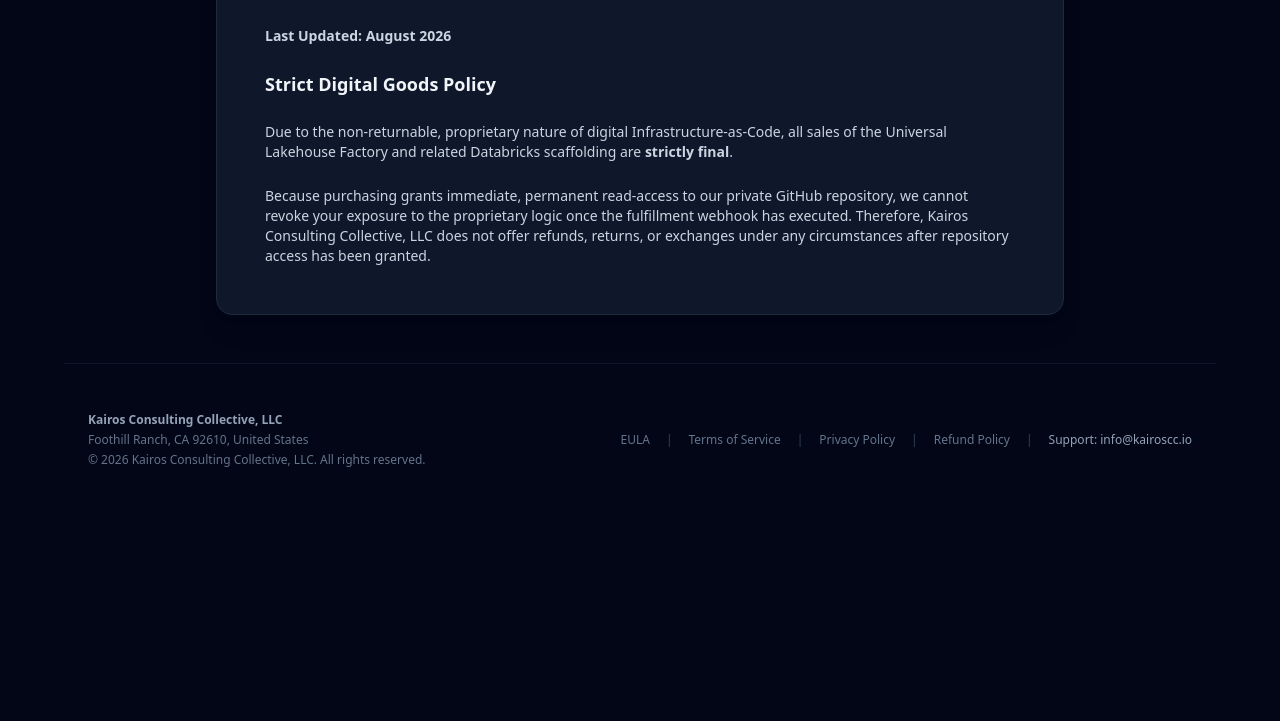
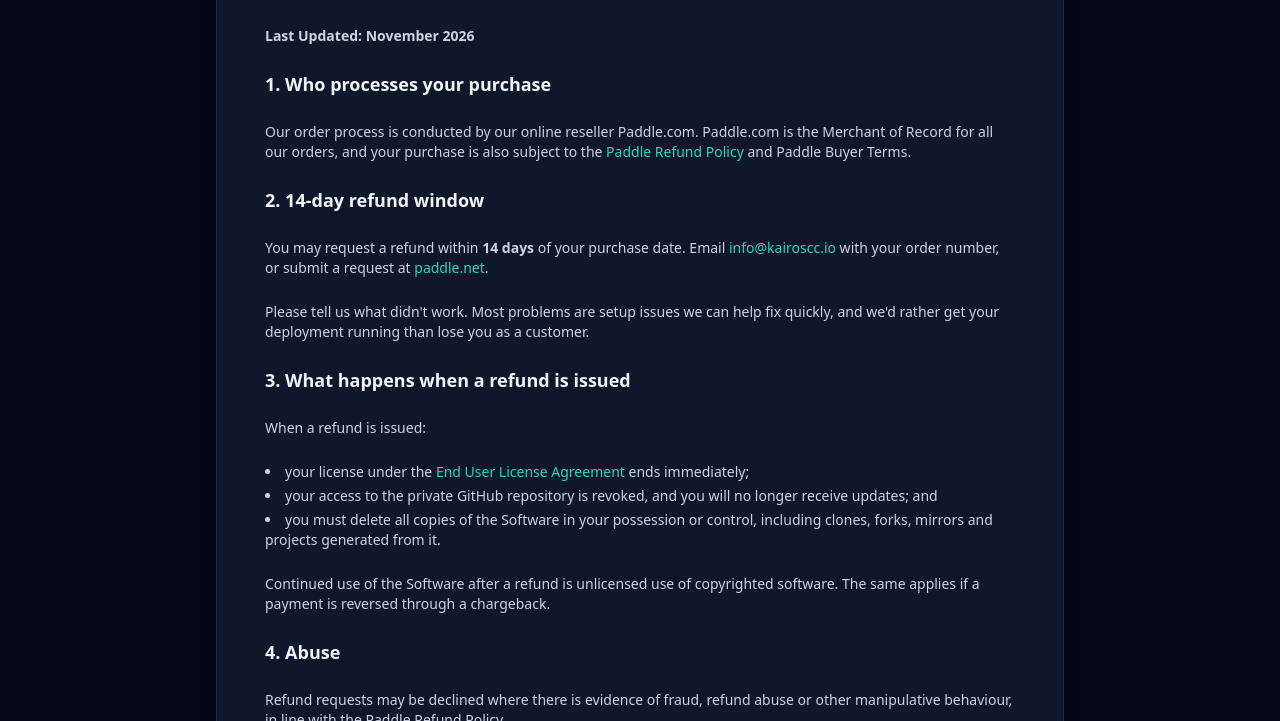
Before and after one commit to kairos-cc/datasystems-web, a plain HTML site: page legal/refund.html in a window 1280 px wide. Shown: the part 231-952 px from the top of the page. Before the commit the page ends 800 px from the top, so only its background shows below. Drawn offline with nearby package versions, Linux system fonts and the light colour scheme.

Commit message:
Refund policy: 14-day window with license termination; EULA termination on refund
- Refund policy: Paddle MoR disclosure, 14-day request window, license ends and
  repo access is revoked on refund or chargeback, delete-all-copies duty,
  abuse exclusion, statutory rights carve-out
- EULA s.6: automatic termination on refund/chargeback, destroy copies, survival
- FAQ: refund answer reflects the new policy

Co-Authored-By: Claude Opus 5.5 <noreply@anthropic.com>
Claude-Session: https://claude.ai/code/session_011qawD1kzyFJVzViLQBdrmH

```diff
--- a/legal/refund.html
+++ b/legal/refund.html
@@ -15,10 +15,29 @@
             <span class="text-xs font-bold uppercase tracking-widest text-teal-400">Compliance & Terms</span>
             <h1 class="text-4xl font-black mt-2 mb-8">Refund Policy</h1>
             <div class="prose prose-invert prose-slate max-w-none text-sm text-slate-300 space-y-6">
-                <p><strong>Last Updated: August 2026</strong></p>
-                <h3 class="text-lg font-bold text-slate-100 mt-6">Strict Digital Goods Policy</h3>
-                <p>Due to the non-returnable, proprietary nature of digital Infrastructure-as-Code, all sales of the Universal Lakehouse Factory and related Databricks scaffolding are <strong>strictly final</strong>.</p>
-                <p>Because purchasing grants immediate, permanent read-access to our private GitHub repository, we cannot revoke your exposure to the proprietary logic once the fulfillment webhook has executed. Therefore, Kairos Consulting Collective, LLC does not offer refunds, returns, or exchanges under any circumstances after repository access has been granted.</p>
+                <p><strong>Last Updated: November 2026</strong></p>
+
+                <h3 class="text-lg font-bold text-slate-100 mt-6">1. Who processes your purchase</h3>
+                <p>Our order process is conducted by our online reseller Paddle.com. Paddle.com is the Merchant of Record for all our orders, and your purchase is also subject to the <a href="https://www.paddle.com/legal/refund-policy" class="text-teal-400 hover:text-teal-300">Paddle Refund Policy</a> and Paddle Buyer Terms.</p>
+
+                <h3 class="text-lg font-bold text-slate-100 mt-6">2. 14-day refund window</h3>
+                <p>You may request a refund within <strong>14 days</strong> of your purchase date. Email <a href="mailto:info@kairoscc.io" class="text-teal-400 hover:text-teal-300">info@kairoscc.io</a> with your order number, or submit a request at <a href="https://paddle.net" class="text-teal-400 hover:text-teal-300">paddle.net</a>.</p>
+                <p>Please tell us what didn't work. Most problems are setup issues we can help fix quickly, and we'd rather get your deployment running than lose you as a customer.</p>
+
+                <h3 class="text-lg font-bold text-slate-100 mt-6">3. What happens when a refund is issued</h3>
+                <p>When a refund is issued:</p>
+                <ul class="list-disc list-inside space-y-1">
+                    <li>your license under the <a href="/legal/eula" class="text-teal-400 hover:text-teal-300">End User License Agreement</a> ends immediately;</li>
+                    <li>your access to the private GitHub repository is revoked, and you will no longer receive updates; and</li>
+                    <li>you must delete all copies of the Software in your possession or control, including clones, forks, mirrors and projects generated from it.</li>
+                </ul>
+                <p>Continued use of the Software after a refund is unlicensed use of copyrighted software. The same applies if a payment is reversed through a chargeback.</p>
+
+                <h3 class="text-lg font-bold text-slate-100 mt-6">4. Abuse</h3>
+                <p>Refund requests may be declined where there is evidence of fraud, refund abuse or other manipulative behaviour, in line with the Paddle Refund Policy.</p>
+
+                <h3 class="text-lg font-bold text-slate-100 mt-6">5. Your statutory rights</h3>
+                <p>Nothing in this policy limits any rights you have under applicable consumer protection law.</p>
             </div>
         </div>
     </main>
```
Also changed, not shown: index.html (+1 -1 lines), legal/eula.html (+3 -1 lines).
